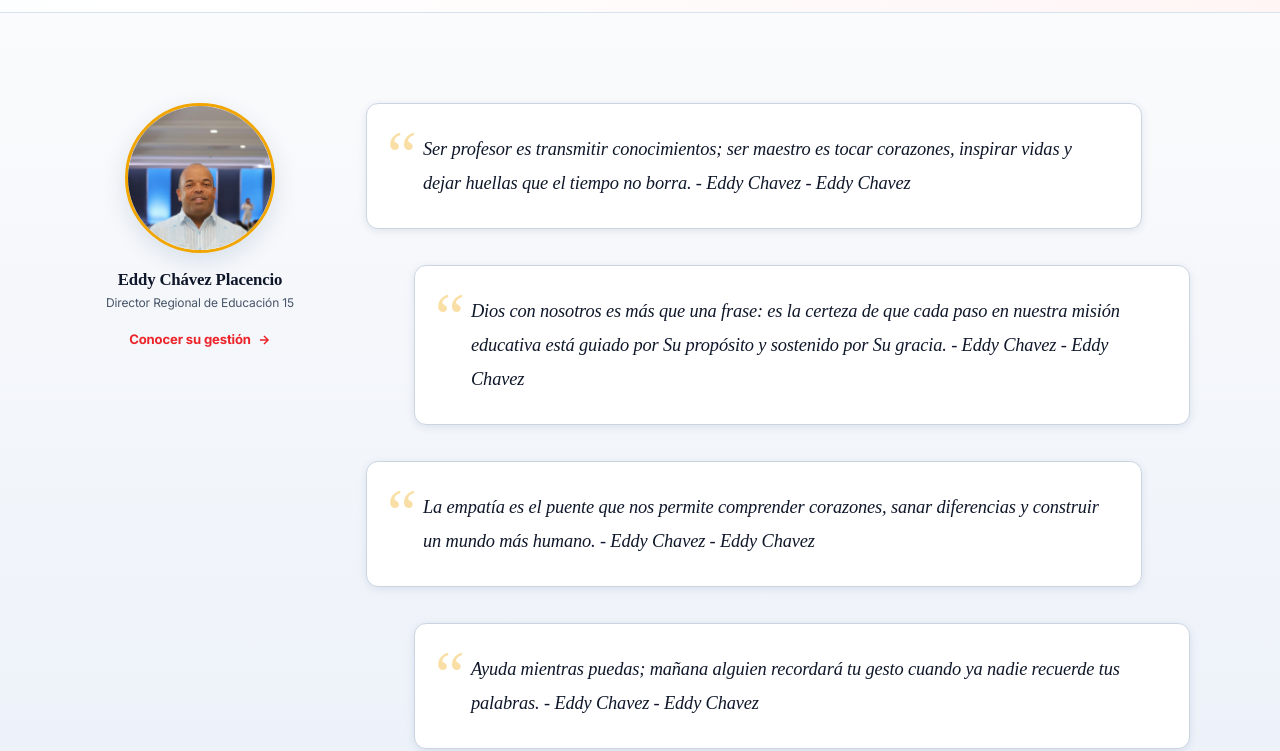
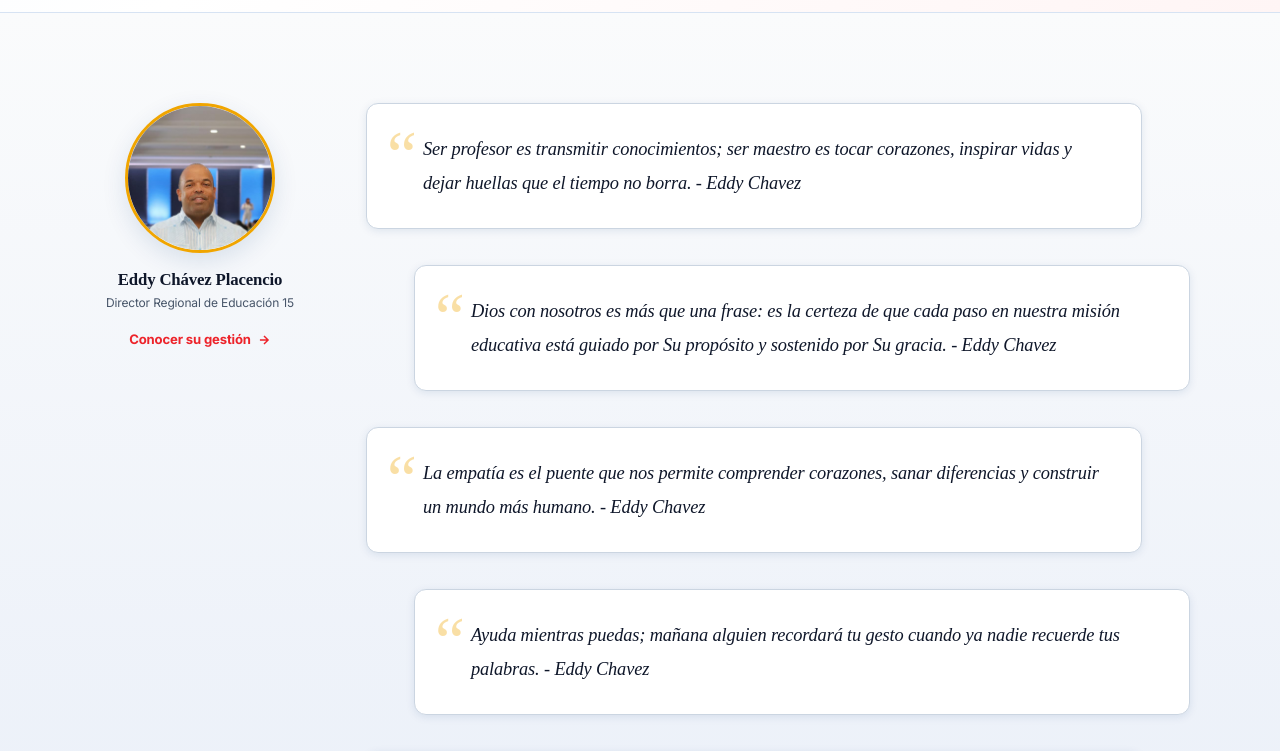
Before and after one commit to vladimirmella15-blip/regional15, a Next.js app: page / in a window 1280 px wide. Shown: the part 2380-3131 px from the top of the page. Built offline with nearby package versions, Linux system fonts and the light colour scheme; no server answers.

Commit message:
Corregir firma de frases: quitar firma duplicada '- Eddy Chavez' cuando ya existe

```diff
--- a/components/landing/FrasesSection.tsx
+++ b/components/landing/FrasesSection.tsx
@@ -10,7 +10,9 @@ export default function FrasesSection({ frases }: FrasesSectionProps) {
   if (!frases || frases.length === 0) return null
 
   const firmada = (frase: string) => {
-    const base = frase.replace(/[-–—]\s*Eddy\s*Chá?vez\.?\s*$/i, '').trimEnd()
+    let base = frase
+    const firma = /[-–—]\s*Eddy\s*Ch(?:á|a)?vez\.?\s*$/i
+    while (firma.test(base)) base = base.replace(firma, '').trimEnd()
     if (!base) return frase
     return base + ' - Eddy Chavez'
   }
```
